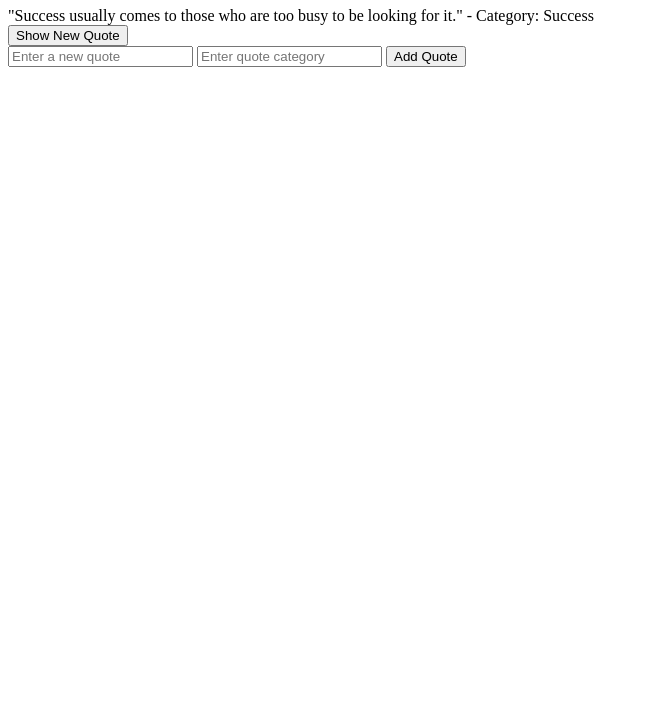
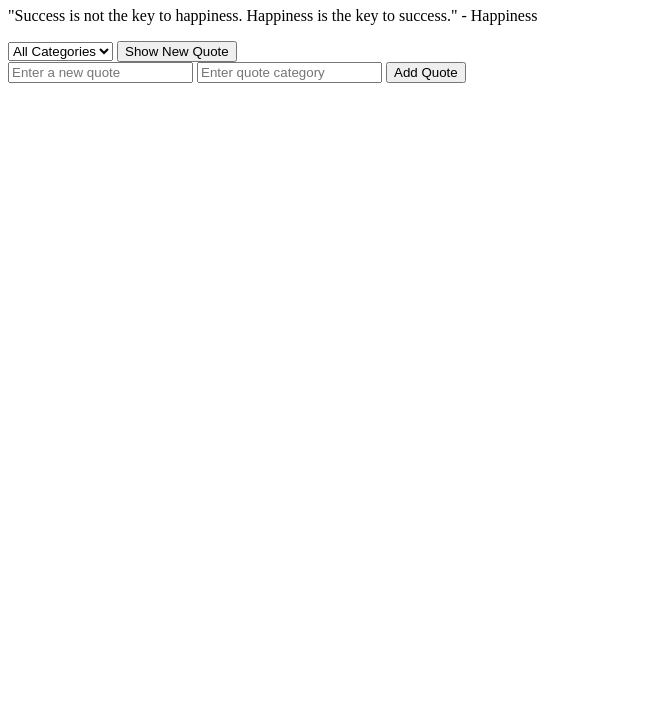
Before and after one commit to kolins1/alx_fe_javascript, a plain HTML site: page dom-manipulation/index.html in a window 1280 px wide. Shown: the part 73-800 px from the top of the page, without its empty margins (0-649 px from the left). Drawn offline with Linux system fonts and the light colour scheme.

Commit message:
added a js file

```diff
--- a/dom-manipulation/index.html
+++ b/dom-manipulation/index.html
@@ -1,3 +1,4 @@
+
 <!DOCTYPE html>
 <html lang="en">
 <head>
@@ -8,15 +9,21 @@
 <body>
     <h1>Dynamic Quote Generator</h1>
 
-    <!-- Display for random quotes -->
+    <!-- Section to display the quote -->
     <div id="quoteDisplay"></div>
+
+    <!-- Dropdown for selecting category -->
+    <select id="categorySelect">
+        <option value="All">All Categories</option>
+    </select>
+
     <button id="newQuote">Show New Quote</button>
 
-    <!-- Form to add new quotes dynamically -->
+    <!-- Form to add a new quote -->
     <div>
         <input id="newQuoteText" type="text" placeholder="Enter a new quote" />
         <input id="newQuoteCategory" type="text" placeholder="Enter quote category" />
-        <button id="addQuoteButton">Add Quote</button>
+        <button onclick="addQuote()">Add Quote</button>
     </div>
 
     <script src="script.js"></script>
--- a/dom-manipulation/script.js
+++ b/dom-manipulation/script.js
@@ -1,40 +1,47 @@
-// Step 2: Array of quote objects (each quote has text and category)
-let quotes = [
-    { text: "The best way to predict the future is to create it.", category: "Motivation" },
-    { text: "Life is what happens when you're busy making other plans.", category: "Life" },
-    { text: "Success usually comes to those who are too busy to be looking for it.", category: "Success" },
+
+// Initial array of quotes with categories
+const quotes = [
+    { text: "The only limit to our realization of tomorrow is our doubts of today.", category: "Inspiration" },
+    { text: "Do not watch the clock. Do what it does. Keep going.", category: "Motivation" },
+    { text: "Success is not the key to happiness. Happiness is the key to success.", category: "Happiness" },
 ];
 
-// Step 2: Function to display a random quote
+// Function to display a random quote
 function showRandomQuote() {
-    const quoteDisplay = document.getElementById('quoteDisplay');
     const randomIndex = Math.floor(Math.random() * quotes.length);
     const randomQuote = quotes[randomIndex];
-    quoteDisplay.textContent = `"${randomQuote.text}" - Category: ${randomQuote.category}`;
+
+    const quoteDisplay = document.getElementById('quoteDisplay');
+    quoteDisplay.innerHTML = `<p>"${randomQuote.text}" - ${randomQuote.category}</p>`;
 }
 
-// Step 3: Function to add a new quote
+// Function to add a new quote
 function addQuote() {
     const newQuoteText = document.getElementById('newQuoteText').value;
     const newQuoteCategory = document.getElementById('newQuoteCategory').value;
 
     if (newQuoteText && newQuoteCategory) {
-        // Add new quote to the quotes array
+        // Add the new quote to the array
         quotes.push({ text: newQuoteText, category: newQuoteCategory });
 
-        // Clear the input fields
+        // Clear input fields after adding
         document.getElementById('newQuoteText').value = '';
         document.getElementById('newQuoteCategory').value = '';
 
-        alert("Quote added successfully!");
+        alert("New quote added!");
     } else {
-        alert("Please enter both quote text and category.");
+        alert("Please enter both a quote and a category.");
     }
 }
 
-// Step 2: Event listeners
-document.getElementById('newQuote').addEventListener('click', showRandomQuote);
-document.getElementById('addQuoteButton').addEventListener('click', addQuote);
+// Event listeners
+document.addEventListener('DOMContentLoaded', () => {
+    // Show a random quote when the page loads
+    showRandomQuote();
 
-// Show a random quote on page load
-showRandomQuote();
+    // Show a new random quote when the button is clicked
+    document.getElementById('newQuote').addEventListener('click', showRandomQuote);
+
+    // Add a new quote when the 'Add Quote' button is clicked
+    document.getElementById('addQuoteButton').addEventListener('click', addQuote);
+});
```
